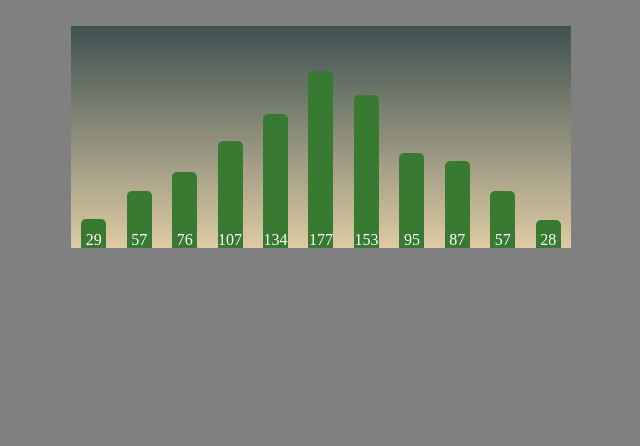
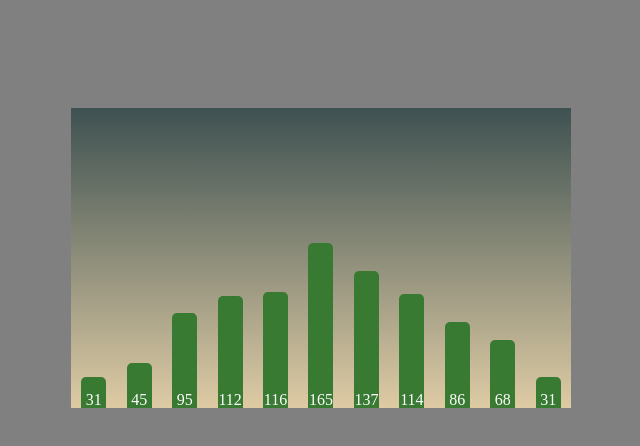
Before and after one commit to Kenzie-Academy-Brasil-Developers/entrega-rolando-dados-sprint-3-FelipeMatheus1999, a plain HTML site: page index.html in a window 1280 px wide. Shown: the part 72-518 px from the top of the page, without its empty margins (319-959 px from the left). Drawn offline with Linux system fonts and the light colour scheme.

Commit message:
Refatorando entraga

```diff
--- a/script.js
+++ b/script.js
@@ -1,173 +1,46 @@
-const numberRandom = () => {
-    let number = Math.floor(Math.random() * 6 + 1);
-    return number;
+const numberRandom = () => {let number = Math.floor(Math.random() * 6 + 1); return number;}
+
+const twoRandomNumberSum = () => {return numberRandom() + numberRandom();}
+
+const rollingDice = () => {
+    let result = [];
+
+    for (let i = 0; i < 1000; i++) {
+        result.push(twoRandomNumberSum());
+    }
+    return result;
 }
 
-// Variáveis
-let two = 0;
-let three = 0;
-let four = 0;
-let five = 0;
-let six = 0;
-let seven = 0;
-let eight = 0;
-let nine = 0;
-let ten = 0;
-let eleven = 0;
-let twelve = 0;
-let array = [];
-let sums = [];
-let count = 0;
+const counter = () => {
+    let results = rollingDice();
+    let array = [];
 
+    for (let i = 2; i < 13; i++) {
+        let counter = 0;
 
-for (let i = 0; i < 1000; i++) {
-    array.push(numberRandom());
-    array.push(numberRandom());
+        for (let j = 0; j < results.length; j++) {
+            if (results[j] === i) {
+                counter++;
+            }
+        }
 
-    // Tirando o número zero
-    if (array[0] === 0) {
-        array[0] = 1
+        array.push(counter);
     }
-
-    else if (array[1] === 0) {
-        array[1] = 1
-    }
-
-    sums.push(array[0] + array[1]);
-
-    array.shift()
-    array.shift()
+    return array;
 }
 
+const constructor = () => {
+    const array = counter()
+    for (let i = 0; i < 11; i++) {
+        const graphic = document.querySelector('.graphic');
+        const dados = document.createElement('span');
 
-const div2 = document.createElement('div');
-const div3 = document.createElement('div');
-const div4 = document.createElement('div');
-const div5 = document.createElement('div');
-const div6 = document.createElement('div');
-const div7 = document.createElement('div');
-const div8 = document.createElement('div');
-const div9 = document.createElement('div');
-const div10 = document.createElement('div');
-const div11 = document.createElement('div');
-const div12 = document.createElement('div');
-
-
-for (let i = 0; i < sums.length; i++) {
-
-    if (sums[i] === 2) {
-        div2.innerText++
-        two++
-    }
-
-    else if (sums[i] === 3) {
-        div3.innerText++
-        three++
-    }
-
-    else if (sums[i] === 4) {
-        div4.innerText++
-        four++
-    }
-
-    else if (sums[i] === 5) {
-        div5.innerText++
-        five++
-    }
-
-    else if (sums[i] === 6) {
-        div6.innerText++
-        six++
-    }
-
-    else if (sums[i] === 7) {
-        div7.innerText++
-        seven++
-    }
-
-    else if (sums[i] === 8) {
-        div8.innerText++
-        eight++
-    }
-
-    else if (sums[i] === 9) {
-        div9.innerText++
-        nine++
-    }
-
-    else if (sums[i] === 10) {
-        div10.innerText++
-        ten++
-    }
-
-    else if (sums[i] === 11) {
-        div11.innerText++
-        eleven++
-    }
-
-    else if (sums[i] === 12) {
-        div12.innerText++
-        twelve++
+        dados.innerText = `${array[i]}`;
+        dados.style.height = `${array[i]}px`;
+        dados.style.width = '25px';
+        dados.style.background = 'rgb(56, 122, 50)';
+        graphic.appendChild(dados);
     }
 }
 
-
-div2.style.width = '25px'
-div2.style.height = `${two}px`
-div2.style.background = 'rgb(56, 122, 50)'
-
-div3.style.width = '25px'
-div3.style.height = `${three}px`
-div3.style.background = 'rgb(56, 122, 50)'
-
-div4.style.width = '25px'
-div4.style.height = `${four}px`
-div4.style.background = 'rgb(56, 122, 50)'
-
-div5.style.width = '25px'
-div5.style.height = `${five}px`
-div5.style.background = 'rgb(56, 122, 50)'
-
-div6.style.width = '25px'
-div6.style.height = `${six}px`
-div6.style.background = 'rgb(56, 122, 50)'
-
-div7.style.width = '25px'
-div7.style.height = `${seven}px`
-div7.style.background = 'rgb(56, 122, 50)'
-
-div8.style.width = '25px'
-div8.style.height = `${eight}px`
-div8.style.background = 'rgb(56, 122, 50)'
-
-div9.style.width = '25px'
-div9.style.height = `${nine}px`
-div9.style.background = 'rgb(56, 122, 50)'
-
-div10.style.width = '25px'
-div10.style.height = `${ten}px`
-div10.style.background = 'rgb(56, 122, 50)'
-
-div11.style.width = '25px'
-div11.style.height = `${eleven}px`
-div11.style.background = 'rgb(56, 122, 50)'
-
-div12.style.width = '25px'
-div12.style.height = `${twelve}px`
-div12.style.background = 'rgb(56, 122, 50)'
-
-
-const graphic = document.querySelector('.graphic');
-
-
-graphic.appendChild(div2)
-graphic.appendChild(div3)
-graphic.appendChild(div4)
-graphic.appendChild(div5)
-graphic.appendChild(div6)
-graphic.appendChild(div7)
-graphic.appendChild(div8)
-graphic.appendChild(div9)
-graphic.appendChild(div10)
-graphic.appendChild(div11)
-graphic.appendChild(div12)
+constructor();
--- a/style.css
+++ b/style.css
@@ -4,7 +4,7 @@ body {
 
 .root {
     width: 100vw;
-    height: 40vh;
+    height: 60vh;
     display: flex;
     flex-direction: column;
     align-items: center;
@@ -23,14 +23,14 @@ body {
 .graphic {
     background: linear-gradient(#3E5151, #decba4);
     width: 90%;
-    height: 230px;
+    height: 300px;
     margin-top: 30px;
     display: flex;
     justify-content: space-around;
     align-items: flex-end;
 }
 
-div:not(.graphic) {
+.graphic span {
     color: #fff;
     display: flex;
     justify-content: center;
```
Also changed, not shown: index.html (+1 -3 lines).
